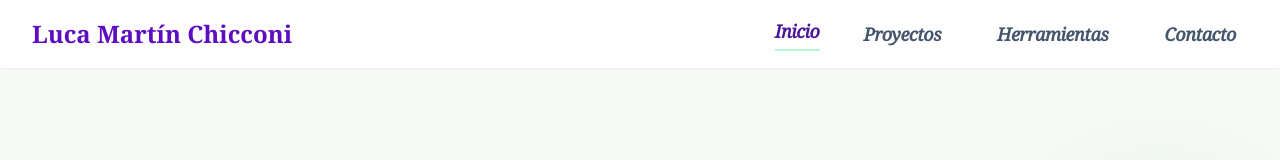
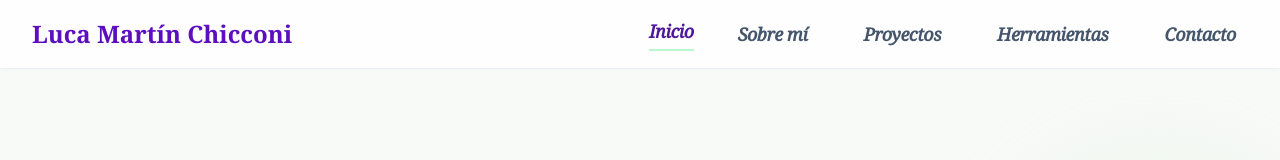
Before and after one commit to LucaChicconi/Luca-Martin-Chicconi, a React (Vite) app: page / in a window 1280 px wide. Shown: the top 160 px of the page. Built offline with nearby package versions, Linux system fonts and the light colour scheme.

Commit message:
Añadi link a sobre mi en la nav-bar

```diff
--- a/src/App.tsx
+++ b/src/App.tsx
@@ -54,6 +54,7 @@ const Navbar = () => {
       <span className="text-2xl font-bold font-noto-serif text-violet-800">Luca Martín Chicconi</span>
       <div className="hidden md:flex gap-8 items-center">
         <a className={`font-semibold font-noto-serif italic text-lg tracking-tight transition-all duration-300 ${isActive("inicio") ? "text-violet-900 border-b-2 border-green-200 pb-1" : "text-slate-600 hover:text-violet-600 hover:bg-violet-50/50 rounded-lg px-3 py-1"}`} href="#inicio">Inicio</a>
+        <a className={`font-semibold font-noto-serif italic text-lg tracking-tight transition-all duration-300 ${isActive("sobre-mi") ? "text-violet-900 border-b-2 border-green-200 pb-1" : "text-slate-600 hover:text-violet-600 hover:bg-violet-50/50 rounded-lg px-3 py-1"}`} href="#sobre-mi">Sobre mí</a>
         <a className={`font-semibold font-noto-serif italic text-lg tracking-tight transition-all duration-300 ${isActive("proyectos") ? "text-violet-900 border-b-2 border-green-200 pb-1" : "text-slate-600 hover:text-violet-600 hover:bg-violet-50/50 rounded-lg px-3 py-1"}`} href="#proyectos">Proyectos</a>
         <a className={`font-semibold font-noto-serif italic text-lg tracking-tight transition-all duration-300 ${isActive("herramientas") ? "text-violet-900 border-b-2 border-green-200 pb-1" : "text-slate-600 hover:text-violet-600 hover:bg-violet-50/50 rounded-lg px-3 py-1"}`} href="#herramientas">Herramientas</a>
         <a className={`font-semibold font-noto-serif italic text-lg tracking-tight transition-all duration-300 ${isActive("contacto") ? "text-violet-900 border-b-2 border-green-200 pb-1" : "text-slate-600 hover:text-violet-600 hover:bg-violet-50/50 rounded-lg px-3 py-1"}`} href="#contacto">Contacto</a>
```
